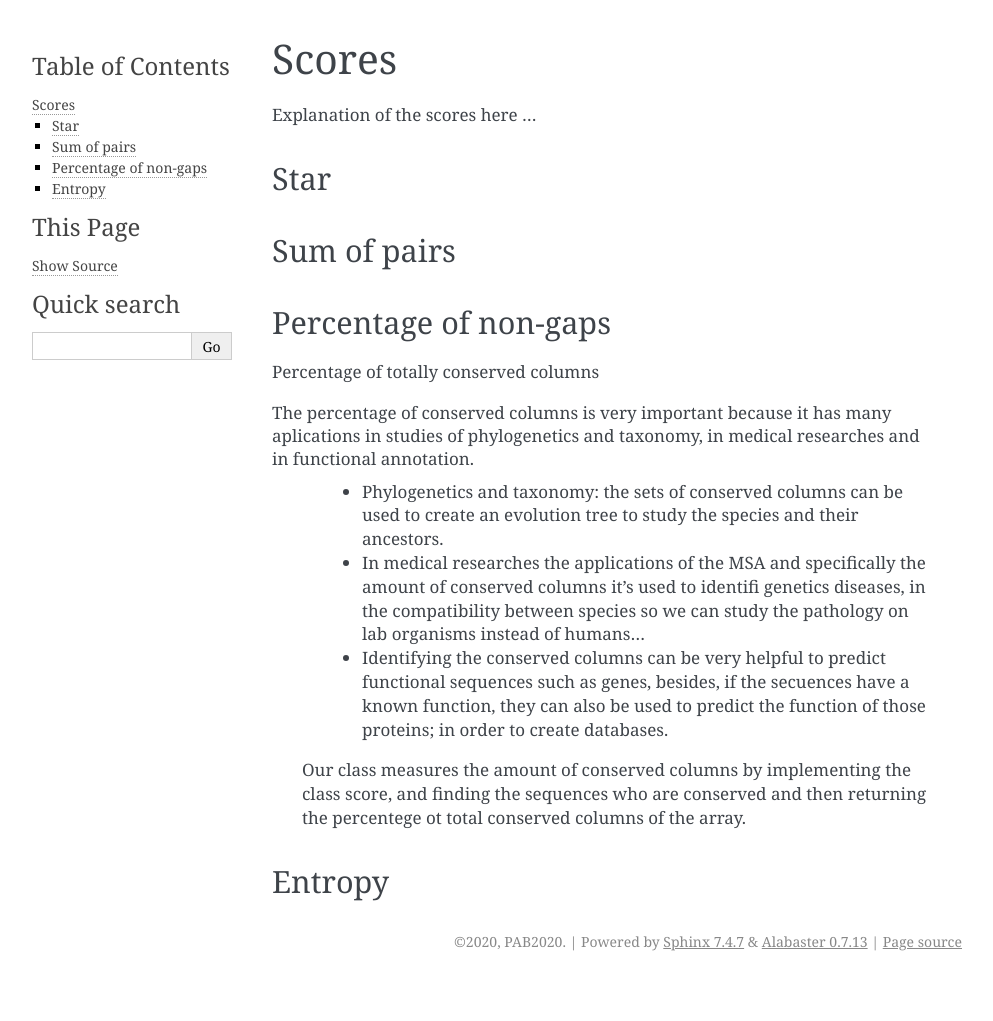
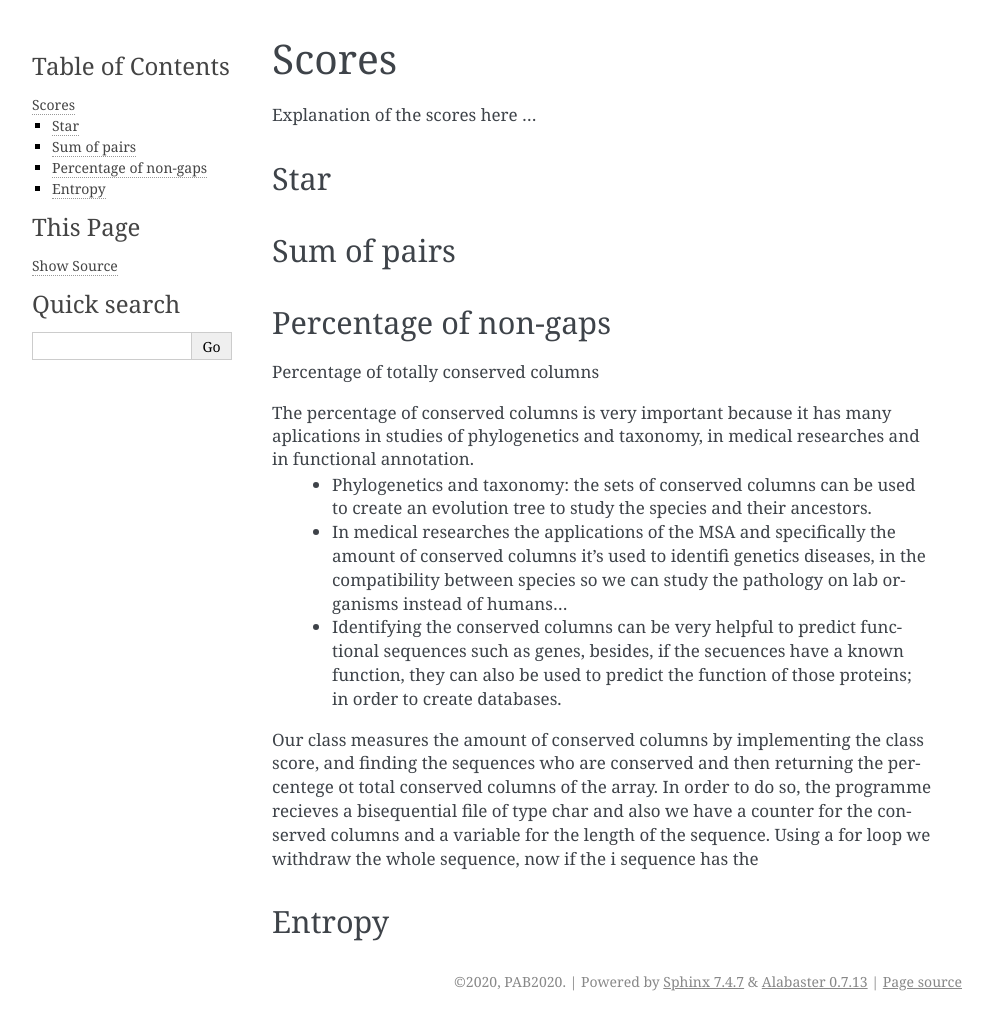
Before and after one commit to ajnebro/jMSA, a Sphinx documentation site: the page built from docs/scores.rst, in a window 1280 px wide. Shown: the whole page, without its empty margins (148-1141 px from the left). Built offline with Sphinx 7.4.7, drawn with Linux system fonts in a browser that asks for light colours; before the commit the page ends 981 px from its top, so only the background shows below that.

Commit message:
Update scores.rst

```diff
--- a/docs/scores.rst
+++ b/docs/scores.rst
@@ -19,7 +19,8 @@ The percentage of conserved columns is very important because it has many aplica
   - In medical researches the applications of the MSA and specifically the amount of conserved columns it's used to identifi genetics diseases, in the compatibility between species so we can study the pathology on lab organisms instead of humans...
   - Identifying the conserved columns can be very helpful to predict functional sequences such as genes, besides, if the secuences have a known function, they can also be used to predict the function of those proteins; in order to create databases.
 
- Our class measures the amount of conserved columns by implementing the class score, and finding the sequences who are conserved and then returning the percentege ot total conserved columns of the array.
+Our class measures the amount of conserved columns by implementing the class score, and finding the sequences who are conserved and then returning the percentege ot total conserved columns of the array. In order to do so, the programme recieves a bisequential file of type char and also we have a counter for the conserved columns and a variable for the length of the sequence. Using a for loop we withdraw the whole sequence, now if the i sequence has the
+
 
 Entropy
 -------
```
